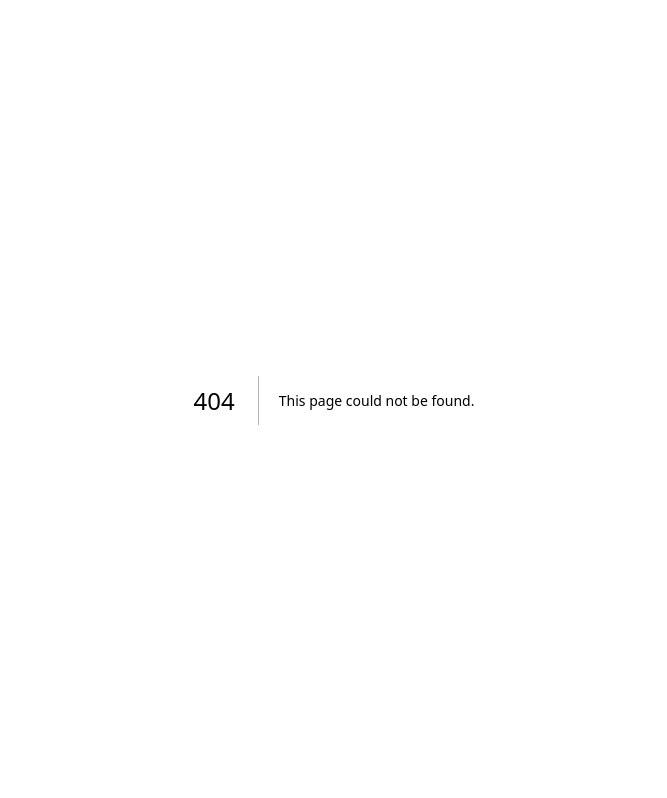
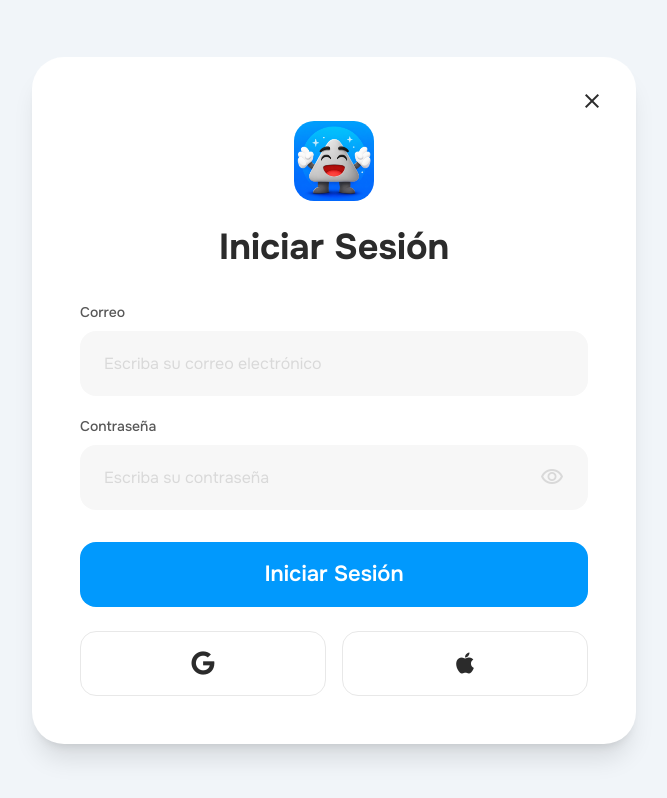
Before and after one commit to qubit-ai-it/alphakids-web-platform, a Next.js app: page /login in a window 1280 px wide. Before the commit this address had no page. Shown: the whole page, without its empty margins (306-973 px from the left). Built offline with nearby package versions, Linux system fonts and the light colour scheme.

Commit message:
feat: login implementado

```diff
--- a/app/layout.tsx
+++ b/app/layout.tsx
@@ -19,7 +19,11 @@ export default function RootLayout({
 }>) {
   return (
     <html lang="es" className={onest.variable}>
-      <body className="min-h-full flex flex-col antialiased">{children}</body>
+      <head>
+        <link rel="stylesheet" href="https://fonts.googleapis.com/css2?family=Material+Symbols+Outlined:opsz,wght,FILL,GRAD@24,400,0,0" />
+        <link rel="stylesheet" href="https://cdnjs.cloudflare.com/ajax/libs/font-awesome/6.5.1/css/all.min.css" />
+      </head>
+      <body className="min-h-full flex flex-col font-sans antialiased">{children}</body>
     </html>
   );
 }
--- /dev/null
+++ b/app/login/page.tsx
@@ -0,0 +1,11 @@
+// app/page.tsx
+import { LoginForm } from "@/shared/components/auth/LoginForm";
+
+export default function Home() {
+  return (
+    <main className="min-h-screen bg-slate-100 flex items-center justify-center p-4">
+      {/* This renders just the modal card form in a clean, centered layout */}
+      <LoginForm />
+    </main>
+  );
+}
--- /dev/null
+++ b/pnpm-workspace.yaml
@@ -0,0 +1,3 @@
+allowBuilds:
+  sharp: true
+  unrs-resolver: true
--- /dev/null
+++ b/shared/components/auth/AuthHeader.tsx
@@ -0,0 +1,19 @@
+import React from 'react';
+
+export function AuthHeader() {
+  return (
+    <div className="flex flex-col items-center w-full mb-[24px]">
+      <div className="w-full flex justify-end">
+        <button className="text-sm font-medium text-slate-500 hover:text-slate-900 px-2 py-1">
+          close
+        </button>
+      </div>
+      <div className="mb-[16px]">
+        <img src="/path/to/your/logo.png" alt="App Logo" className="w-[48px] h-[48px]" />
+      </div>
+      <h1 className="text-[36px] font-extrabold text-black leading-tight">
+        Iniciar Sesión
+      </h1>
+    </div>
+  );
+}
--- /dev/null
+++ b/shared/components/auth/LoginForm.tsx
@@ -0,0 +1,84 @@
+"use client";
+
+import React from 'react';
+import { Input } from '../../../shared/components/ui/Input';
+import { Button } from '../../../shared/components/ui/Button';
+import { PasswordInput } from './PasswordInput';
+import { SocialButton } from './SocialButton';
+import { Icon } from '../../../shared/components/ui/Icon';
+import logoKids from '../../../app/favicon.png';
+
+export function LoginForm() {
+  return (
+    <div className="
+      w-full
+      max-w-[604px]
+      bg-white
+      p-[32px]
+      sm:p-[48px]
+      rounded-[32px]
+      shadow-xl
+      flex
+      flex-col
+      relative
+      font-sans
+    ">
+      <button
+        type="button"
+        className="
+          absolute
+          top-[32px]
+          right-[32px]
+          text-secondary-900
+          hover:text-secondary-600
+          active:scale-90
+          transition-all
+          duration-200
+          cursor-pointer
+          flex
+          items-center
+          justify-center
+        "
+      >
+        <Icon name="close" className="text-[28px]" />
+      </button>
+
+      <div className="flex justify-center mb-[24px] mt-[16px]">
+        <img
+          src={logoKids.src}
+          alt="AlphaKids Logo"
+          className="w-[80px] h-[80px] object-contain rounded-[20px]"
+        />
+      </div>
+
+      <h1 className="text-[36px] font-bold text-secondary-900 text-center leading-tight mb-[32px]">
+        Iniciar Sesión
+      </h1>
+
+      <form className="w-full flex flex-col gap-[24px]" onSubmit={(e) => e.preventDefault()}>
+        <div className="flex flex-col gap-[20px]">
+          <Input
+            label="Correo"
+            placeholder="Escriba su correo electrónico"
+            type="email"
+            required
+          />
+          <PasswordInput
+            label="Contraseña"
+            placeholder="Escriba su contraseña"
+            required
+          />
+        </div>
+
+        <div className="mt-[8px]">
+          <Button type="submit">Iniciar Sesión</Button>
+        </div>
+
+        <div className="w-full flex gap-[16px]">
+          <SocialButton provider="google" />
+          <SocialButton provider="apple" />
+        </div>
+      </form>
+    </div>
+  );
+}
--- /dev/null
+++ b/shared/components/auth/PasswordInput.tsx
@@ -0,0 +1,71 @@
+"use client";
+
+import React, { useState } from 'react';
+import { Icon } from '../../../shared/components/ui/Icon';
+
+interface PasswordInputProps extends React.InputHTMLAttributes<HTMLInputElement> {
+  label: string;
+}
+
+export function PasswordInput({ label, className = '', ...props }: PasswordInputProps) {
+  const [isVisible, setIsVisible] = useState(false);
+
+  return (
+    <div className="w-full flex flex-col">
+      <label className="text-[14px] font-medium text-secondary-800 mb-[8px]">
+        {label}
+      </label>
+
+      <div className="
+        w-full
+        h-[65px]
+        rounded-[16px]
+        bg-secondary-100
+        flex
+        items-center
+        justify-between
+        px-[24px]
+        hover:bg-secondary-200
+        focus-within:bg-secondary-100
+        focus-within:ring-2
+        focus-within:ring-primary-500/50
+        transition-all
+        duration-200
+      ">
+        <input
+          type={isVisible ? 'text' : 'password'}
+          className={`
+            w-full
+            h-full
+            bg-transparent
+            text-secondary-900
+            text-[16px]
+            placeholder:text-secondary-500
+            outline-none
+            pr-2
+            ${className}
+          `}
+          {...props}
+        />
+
+        <button
+          type="button"
+          onClick={() => setIsVisible(!isVisible)}
+          className="
+            text-secondary-500
+            hover:text-secondary-800
+            active:text-secondary-900
+            transition-colors
+            cursor-pointer
+            flex
+            items-center
+            justify-center
+            shrink-0
+          "
+        >
+          <Icon name={isVisible ? 'visibility_off' : 'visibility'} className="text-[24px]" />
+        </button>
+      </div>
+    </div>
+  );
+}
--- /dev/null
+++ b/shared/components/auth/SocialButton.tsx
@@ -0,0 +1,27 @@
+import React from 'react';
+import { Icon } from '../../../shared/components/ui/Icon';
+
+interface SocialButtonProps {
+  provider: 'google' | 'apple';
+}
+
+export function SocialButton({ provider }: SocialButtonProps) {
+  return (
+    <button
+      type="button"
+      className="
+      w-full
+      h-[65px] border border-secondary-300
+      rounded-[16px] flex items-center justify-center
+      bg-white text-secondary-900
+      transition-all duration-200
+      hover:bg-secondary-100
+      hover:border-secondary-400
+      active:bg-secondary-200
+      active:scale-[0.98]
+      cursor-pointer text-[24px]"
+    >
+      <Icon name={provider} />
+    </button>
+  );
+}
--- /dev/null
+++ b/shared/components/ui/Button.tsx
@@ -0,0 +1,26 @@
+import React from 'react';
+
+interface ButtonProps extends React.ButtonHTMLAttributes<HTMLButtonElement> {
+  children: React.ReactNode;
+}
+
+export function Button({ children, className = '', ...props }: ButtonProps) {
+  return (
+    <button
+      className={`w-full
+        h-[65px]
+        bg-primary-500
+        text-white font-sans
+        font-semibold text-[22px]
+        rounded-[16px]
+        transition-all hover:bg-primary-600
+        active:bg-primary-700
+        active:scale-[0.99]
+        cursor-pointer flex items-center
+        justify-center ${className}`}
+      {...props}
+    >
+      {children}
+    </button>
+  );
+}
--- /dev/null
+++ b/shared/components/ui/Icon.tsx
@@ -0,0 +1,32 @@
+import React from 'react';
+
+export type IconName = 'close' | 'visibility' | 'visibility_off' | 'google' | 'apple';
+
+interface IconProps {
+  name: IconName;
+  className?: string;
+  size?: number;
+}
+
+export function Icon({ name, className = '', size }: IconProps) {
+  const style = size ? { fontSize: `${size}px`, width: `${size}px`, height: `${size}px` } : undefined;
+
+  if (name === 'google' || name === 'apple') {
+    const brandClass = name === 'google' ? 'fa-google' : 'fa-apple';
+    return (
+      <i
+        className={`fa-brands ${brandClass} flex items-center justify-center ${className}`}
+        style={style}
+      />
+    );
+  }
+
+  return (
+    <span
+      className={`material-symbols-outlined select-none flex items-center justify-center ${className}`}
+      style={style}
+    >
+      {name}
+    </span>
+  );
+}
--- /dev/null
+++ b/shared/components/ui/Input.tsx
@@ -0,0 +1,39 @@
+import React from 'react';
+
+interface InputProps extends React.InputHTMLAttributes<HTMLInputElement> {
+  label: string;
+}
+
+export function Input({ label, className = '', ...props }: InputProps) {
+  return (
+    <div className="w-full flex flex-col">
+      <label className="text-[14px] font-medium text-secondary-800 mb-[8px]">
+        {label}
+      </label>
+
+      <div className="
+              w-full h-[65px]
+              rounded-[16px] bg-secondary-100
+              px-[24px]
+              flex items-center
+              hover:bg-secondary-200
+              focus-within:bg-secondary-100
+              focus-within:ring-2
+              focus-within:ring-primary-500/50
+              transition-all duration-200">
+        <input
+          className={`
+            w-full
+            h-full
+            bg-transparent
+            text-secondary-900
+            text-[16px]
+            placeholder:text-secondary-500
+            outline-none
+            ${className}`}
+          {...props}
+        />
+      </div>
+    </div>
+  );
+}
--- /dev/null
+++ b/shared/components/ui/Modal.tsx
@@ -0,0 +1,25 @@
+import React from 'react';
+
+interface ModalProps {
+  children: React.ReactNode;
+}
+
+export function Modal({ children }: ModalProps) {
+  return (
+    <div className="flex flex-col items-center justify-center min-h-screen bg-slate-100 p-4">
+      <div className="
+        w-[604px]
+        bg-white
+        p-[16px]
+        rounded-[16px]
+        shadow-lg
+        flex flex-col
+        min-h-[500px]
+      ">
+        <div className="flex-grow">
+          {children}
+        </div>
+      </div>
+    </div>
+  );
+}
```
